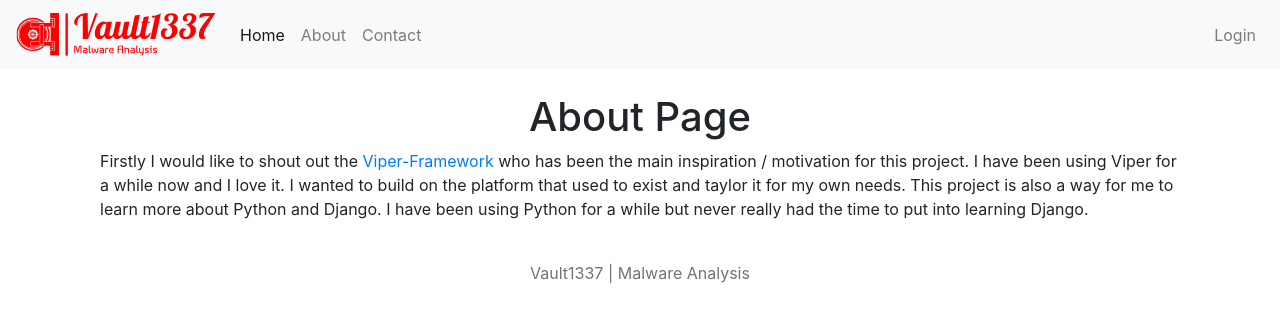
After one commit to DanDreadless/Vault1337, a Django app: page /about/ in a window 1280 px wide. The commit adds this page. Shown: the top 322 px of the page. Run offline with Django 4.2, Linux system fonts and the light colour scheme; some libraries are stand-ins or nearby versions.

Commit message:
multiple updates

```diff
--- a/vault/templates/base.html
+++ b/vault/templates/base.html
@@ -1,111 +1,79 @@
 <!DOCTYPE html>
 <html lang="en">
+
 <head>
-    <meta charset="utf-8">
-    <meta name="viewport" content="width=device-width, initial-scale=1, shrink-to-fit=no">
-
+    <meta charset="UTF-8">
+    <meta name="viewport" content="width=device-width, initial-scale=1.0">
     <meta name="description" content="vault Malware Analysis">
-    <meta name="keywords" content="vault,malware,yara">
-
-    <title>vault - {% block title %}{% endblock %}</title>
-
+    <meta name="keywords" content="vault,malware,analysis">
+    <title>{% block title %}Vault1337{% endblock %}</title>
+    <!-- Bootstrap CSS -->
+    <link rel="stylesheet" href="https://maxcdn.bootstrapcdn.com/bootstrap/4.5.2/css/bootstrap.min.css">
     {% load static %}
-
-    <link rel="stylesheet" href="{% static "vault/css/bootstrap-5.3.2/bootstrap.min.css" %}">
-    <link rel="stylesheet" href="{% static "vault/css/bootstrap-5.3.2/dataTables.bootstrap4.min.css" %}"/>
-    <link rel="stylesheet" href="{% static "vault/css/fontawesome-6.5.1/fontawesome-all.css" %}">
-    <link rel="stylesheet" href="{% static "vault/css/vault.css" %}"/>
 </head>
 
-<body role="document">
-<!-- Start Navbar -->
-<nav class="navbar navbar-expand-md navbar-dark fixed-top bg-dark">
-    <a class="navbar-brand" href="#"><img src="{% static "images/logos/svg/logo-no-background.svg" %}" width="500" height="auto" alt="vault"></a>
-    <button class="navbar-toggler" type="button" data-toggle="collapse" data-target="#navbarNav" aria-controls="navbarNav" aria-expanded="false" aria-label="Toggle navigation">
-        <span class="navbar-toggler-icon"></span>
-    </button>
-
+<body>
+    <nav class="navbar navbar-expand-lg navbar-light bg-light">
+        <a class="navbar-brand" href="{% url 'index' %}"><img src="{% static "images/logos/svg/logo-no-background.svg" %}" width="200" height="auto" alt="vault"></a>
         {% if user.is_authenticated %}
-
         <div class="collapse navbar-collapse" id="navbarNav">
             <ul class="navbar-nav mr-auto">
+                <li class="nav-item active">
+                    <a class="nav-link" href="{% url 'index' %}">Home</a>
+                </li>
                 <li class="nav-item">
-                    <a class="nav-link" href="{% url 'index' %}" id="navbarHome">
-                        Home
-                    </a>
+                    <a class="nav-link" href="#">Vault</a>
+                </li>
+                <li class="nav-item">
+                    <a class="nav-link" href="{% url 'about' %}">About</a>
+                </li>
+                <li class="nav-item">
+                    <a class="nav-link" href="#">Contact</a>
                 </li>
             </ul>
-
-            <ul class="navbar-nav ml-auto">
-                <li class="navbar-nav mr-auto">
-                    <a class="nav-link" href="#" id="navbarMalwareVault">
-                        Malware Vault
-                    </a>
+            <ul class="navbar-nav">
+                <li class="nav-item">
+                    <div class="nav-link">Welcome {{ user.username }} </div>
                 </li>
-                <li>
+                <li class="nav-item">
                     <a class="nav-link" href="{% url 'logout' %}">Logout</a>
                 </li>
             </ul>
-        </div>
             {% else %}
             <ul class="navbar-nav mr-auto">
+                <li class="nav-item active">
+                    <a class="nav-link" href="#">Home</a>
+                </li>
                 <li class="nav-item">
-                <a class="nav-link" href="{% url 'index' %}" id="navbarHome">
-                    Home
-                </a>
+                    <a class="nav-link" href="#">About</a>
                 </li>
-            <li>
+                <li class="nav-item">
+                    <a class="nav-link" href="#">Contact</a>
+                </li>
+            </ul>
+            <ul class="navbar-nav">
+                <li class="nav-item">
                     <a class="nav-link" href="{% url 'login' %}">Login</a>
                 </li>
             </ul>
             {% endif %}
+        </div>
     </nav>
-<!-- End Navbar -->
 
-<div class="container-fluid">
-    {% if messages %}
-        <div class="page-header">
-            {% for message in messages %}
-                {% if message.tags == "error" %}
-                    <div class="alert alert-danger text-center">
-                        <a href="#" class="close" data-dismiss="alert" aria-label="close">&times;</a>
-                        <strong>Error: </strong> {{ message }}.
-                    </div>
-                {% elif message.tags %}
-                    <div class="alert alert-{{ message.tags }} text-center">
-                        <a href="#" class="close" data-dismiss="alert" aria-label="close">&times;</a>
-                        <strong>{{ message.tags }}:</strong> {{ message }}.
-                    </div>
-                {% else %}
-                    <div class="alert alert-info text-center">
-                        <a href="#" class="close" data-dismiss="alert" aria-label="close">&times;</a>
-                        <strong>Info!</strong> {{ message }}.
-                    </div>
-                {% endif %}
-            {% endfor %}
-        </div>
-    {% endif %}
-
+    <div class="container mt-4">
         {% block content %}{% endblock %}
     </div>
-
     <br>
     <footer class="footer">
         <div class="container" align="center">
             <span class="text-muted align-left">Vault1337 | Malware Analysis</span>
         </div>
     </footer>
-
-<!-- include libraries(jQuery, Bootstrap4, BS Fileview, Spinner, JS Cookie) -->
-<script src="https://code.jquery.com/jquery-3.7.1.min.js" integrity="sha256-/JqT3SQfawRcv/BIHPThkBvs0OEvtFFmqPF/lYI/Cxo=" crossorigin="anonymous"></script>
-<script type="text/javascript" src="{% static 'vault/js/bootstrap.min.js' %}"></script>
-
-<!-- vault JavaScript -->
-
-
-<!-- JavaScript block per template page -->
-{% block js %}
-{% endblock %}
+    <!-- Bootstrap JS and dependencies -->
+    <script src="https://code.jquery.com/jquery-3.5.1.slim.min.js"></script>
+    <script src="https://cdn.jsdelivr.net/npm/@popperjs/core@2.9.1/dist/umd/popper.min.js"></script>
+    <script src="https://maxcdn.bootstrapcdn.com/bootstrap/4.5.2/js/bootstrap.min.js"></script>
 
 </body>
+
 </html>
--- /dev/null
+++ b/vault/templates/vault/about.html
@@ -0,0 +1,22 @@
+{% extends 'base.html' %}
+
+{% block title %}Vault1337{% endblock %}
+
+{% block content %}
+
+    <div class="container-fluid">
+        <div class="row">
+            <div class="col-md-12">
+                <h1 class="text-center">About Page</h1>
+            </div>
+        </div>
+        <div class="row">
+            <div class="col-md-12">
+                <p>Firstly I would like to shout out the <a href="https://github.com/viper-framework">Viper-Framework</a> who has been the main inspiration /
+                motivation for this project. I have been using Viper for a while now and I love it. I wanted to build on the platform that used to exist
+                and taylor it for my own needs. This project is also a way for me to learn more about Python and Django. I have been using Python for a while
+                but never really had the time to put into learning Django.</p>
+            </div>
+        </div>
+    </div>
+{% endblock %}
--- a/vault/templates/vault/accounts/registration/login.html
+++ b/vault/templates/vault/accounts/registration/login.html
@@ -1,6 +1,11 @@
+{% extends 'base.html' %}
+
+{% block title %}Vault1337{% endblock %}
+{% block content %}
 <h2>Log In</h2>
 <form method="post">
   {% csrf_token %}
   {{ form.as_p }}
   <button type="submit">Log In</button>
 </form>
+{% endblock %}
--- a/vault/templates/vault/index.html
+++ b/vault/templates/vault/index.html
@@ -1,13 +1,13 @@
-{% extends 'base2.html' %}
+{% extends 'base.html' %}
 
-{% block title %}Home - Your Website{% endblock %}
+{% block title %}Vault1337{% endblock %}
 
 {% block content %}
 {% if user.is_authenticated %}
     <div class="container-fluid">
         <div class="row">
             <div class="col-md-12">
-                <h1 class="text-center">Welcome {{ user.username }}</h1>
+                <h1 class="text-center">Under Construction</h1>
             </div>
         </div>
     </div>
--- a/vault/urls.py
+++ b/vault/urls.py
@@ -4,5 +4,5 @@ from . import views
 
 urlpatterns = [
     path('', views.index, name='index'),
-
+    path('about/', views.about, name='about'),
 ]
--- a/vault/views.py
+++ b/vault/views.py
@@ -1,4 +1,4 @@
-from django.shortcuts import render
+from django.shortcuts import render, redirect
 # from django.http import HttpResponse
 # Create your views here.
 from .models import File, Tag, Comment, User, Session, FileSession, FileTag, FileComment, FileUser
@@ -6,3 +6,7 @@ from .models import File, Tag, Comment, User, Session, FileSession, FileTag, Fil
 def index(request):
     # Render the HTML template index.html with the data in the context variable
     return render(request, 'vault/index.html')
+
+def about(request):
+    # Render the HTML template about.html with the data in the context variable
+    return render(request, 'vault/about.html')
--- a/vault1337/settings.py
+++ b/vault1337/settings.py
@@ -106,6 +106,7 @@ AUTH_PASSWORD_VALIDATORS = [
 
 LOGIN_REDIRECT_URL = "/vault"
 LOGOUT_REDIRECT_URL = "/vault"
+APPEND_SLASH = False
 
 # Internationalization
 # https://docs.djangoproject.com/en/4.2/topics/i18n/
--- a/vault1337/urls.py
+++ b/vault1337/urls.py
@@ -18,7 +18,8 @@ from django.contrib import admin
 from django.urls import include,path
 
 urlpatterns = [
-    path('vault/', include('vault.urls')),
+    path('', include('vault.urls')),
     path('admin/', admin.site.urls),
     path("accounts/", include("django.contrib.auth.urls")),
+
 ]
```
Also changed, not shown: vault/templates/base2.html (deleted, +0 -72 lines), README.md. Lines whose indentation alone changed are shown as unchanged.
